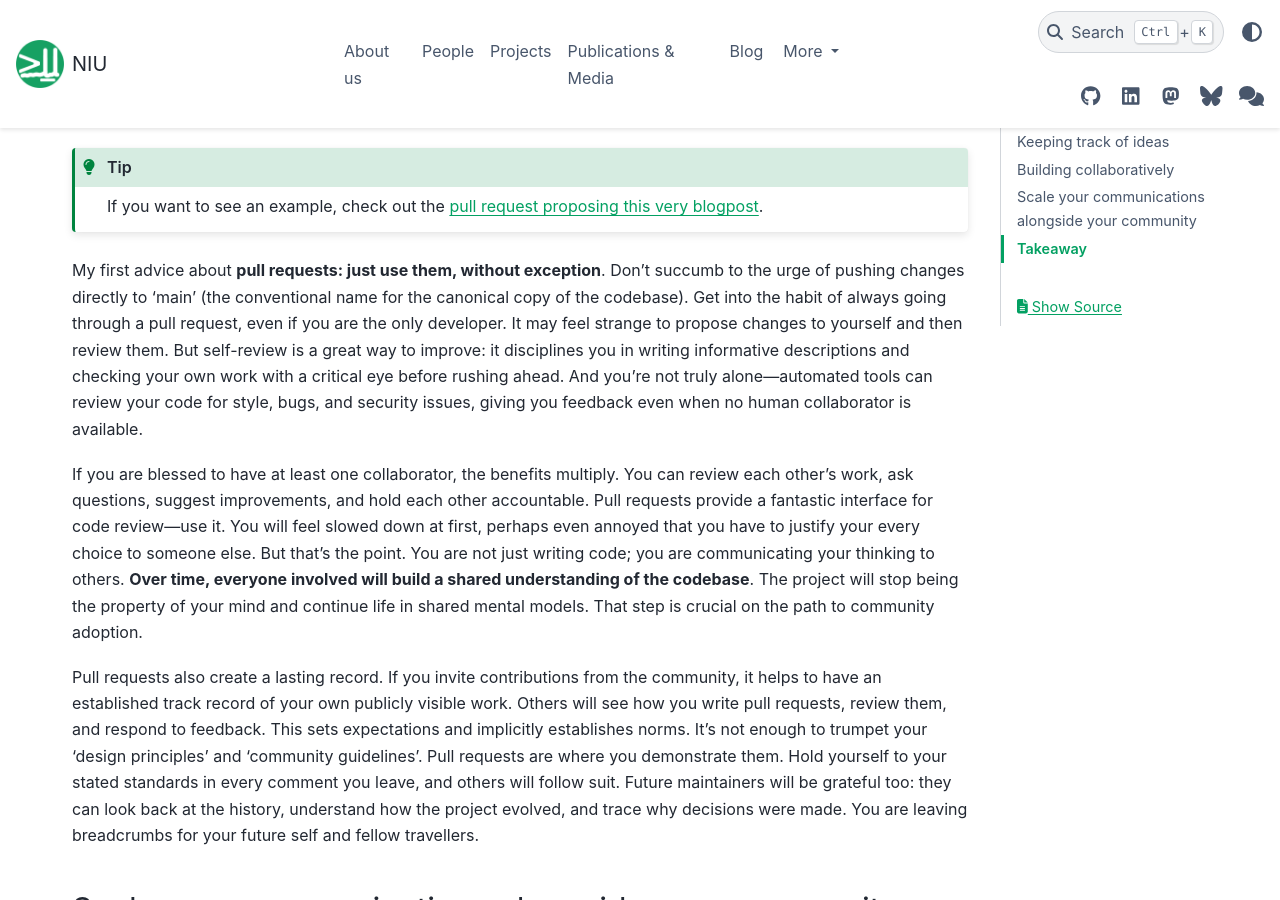
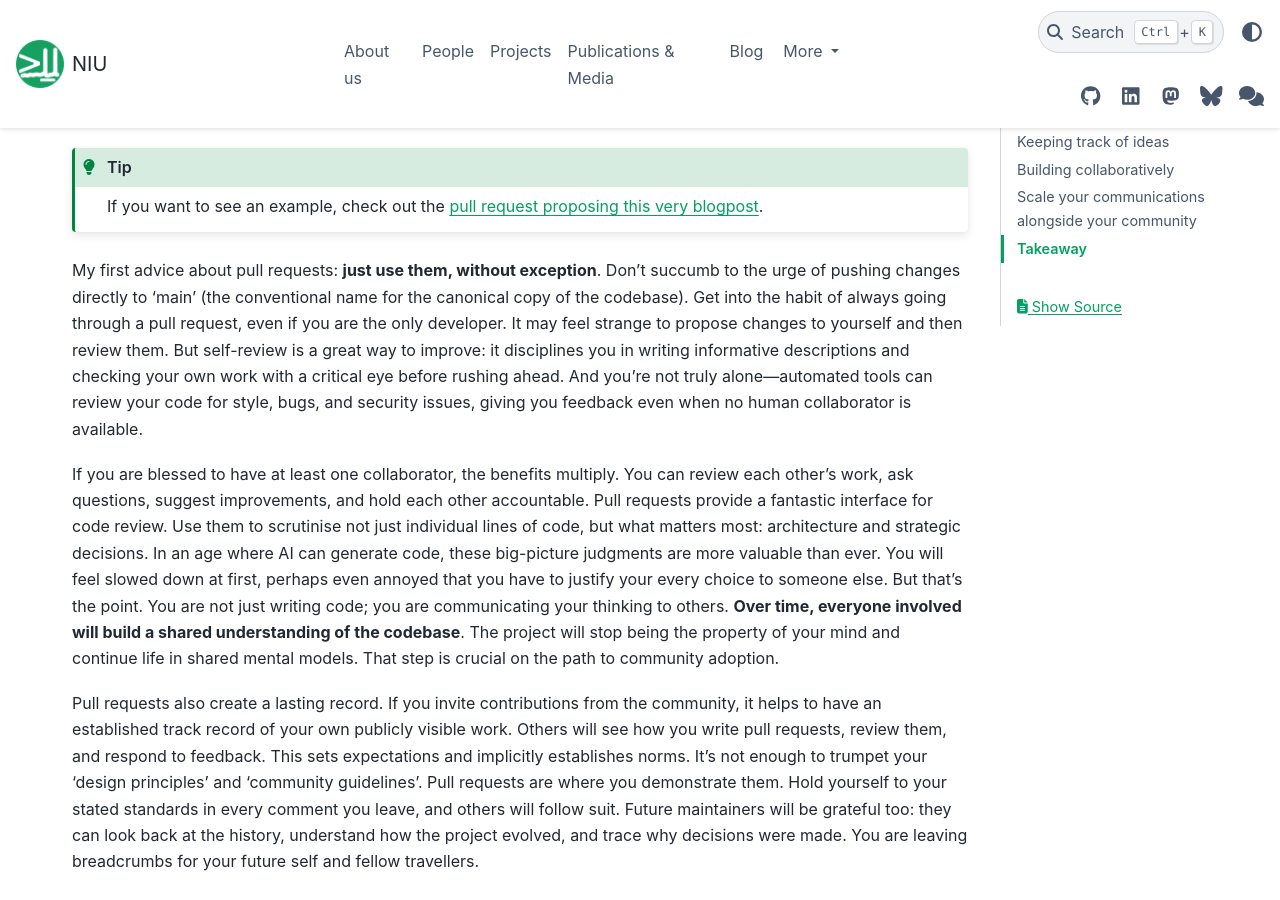
Before and after one commit to neuroinformatics-unit/neuroinformatics-unit.github.io, a Sphinx documentation site: the page built from docs/source/blog/trusted-by-design_part3.md, in a window 1280 px wide and 900 px high, scrolled down 2144 px. Built offline with Sphinx 7.4.7 and the PyData theme 0.15.4, drawn with Linux system fonts in a browser that asks for light colours; nearby versions of some CDN libraries; some of the changed text lies outside the part shown.

Commit message:
Final tweaks

```diff
--- a/docs/source/blog/trusted-by-design_part3.md
+++ b/docs/source/blog/trusted-by-design_part3.md
@@ -52,9 +52,9 @@
 If you want to see an example, check out the [pull request proposing this very blogpost](https://github.com/neuroinformatics-unit/neuroinformatics-unit.github.io/pull/240).
 :::
 
-My first advice about **pull requests: just use them, without exception**. Don't succumb to the urge of pushing changes directly to 'main' (the conventional name for the canonical copy of the codebase). Get into the habit of always going through a pull request, even if you are the only developer. It may feel strange to propose changes to yourself and then review them. But self-review is a great way to improve: it disciplines you in writing informative descriptions and checking your own work with a critical eye before rushing ahead. And you're not truly alone—automated tools can review your code for style, bugs, and security issues, giving you feedback even when no human collaborator is available.
+My first advice about pull requests: **just use them, without exception**. Don't succumb to the urge of pushing changes directly to 'main' (the conventional name for the canonical copy of the codebase). Get into the habit of always going through a pull request, even if you are the only developer. It may feel strange to propose changes to yourself and then review them. But self-review is a great way to improve: it disciplines you in writing informative descriptions and checking your own work with a critical eye before rushing ahead. And you're not truly alone—automated tools can review your code for style, bugs, and security issues, giving you feedback even when no human collaborator is available.
 
-If you are blessed to have at least one collaborator, the benefits multiply. You can review each other's work, ask questions, suggest improvements, and hold each other accountable. Pull requests provide a fantastic interface for code review—use it. You will feel slowed down at first, perhaps even annoyed that you have to justify your every choice to someone else. But that's the point. You are not just writing code; you are communicating your thinking to others. **Over time, everyone involved will build a shared understanding of the codebase**. The project will stop being the property of your mind and continue life in shared mental models. That step is crucial on the path to community adoption.
+If you are blessed to have at least one collaborator, the benefits multiply. You can review each other's work, ask questions, suggest improvements, and hold each other accountable. Pull requests provide a fantastic interface for code review. Use them to scrutinise not just individual lines of code, but what matters most: architecture and strategic decisions. In an age where AI can generate code, these big-picture judgments are more valuable than ever. You will feel slowed down at first, perhaps even annoyed that you have to justify your every choice to someone else. But that's the point. You are not just writing code; you are communicating your thinking to others. **Over time, everyone involved will build a shared understanding of the codebase**. The project will stop being the property of your mind and continue life in shared mental models. That step is crucial on the path to community adoption.
 
 Pull requests also create a lasting record. If you invite contributions from the community, it helps to have an established track record of your own publicly visible work. Others will see how you write pull requests, review them, and respond to feedback. This sets expectations and implicitly establishes norms. It's not enough to trumpet your 'design principles' and 'community guidelines'. Pull requests are where you demonstrate them. Hold yourself to your stated standards in every comment you leave, and others will follow suit. Future maintainers will be grateful too: they can look back at the history, understand how the project evolved, and trace why decisions were made. You are leaving breadcrumbs for your future self and fellow travellers.
 
@@ -77,7 +77,7 @@
 
 Community Calls are regular video meetings open to everyone. They are great for putting faces to GitHub handles, building rapport, and having free-form conversations. They are also opportunities to share updates, gather feedback, and brainstorm together. We advertise them ahead of time (with an agenda) and share meeting notes publicly afterwards. It can be hard to know when your project is ready for Community Calls. If unsure, err on the earlier side. When we introduced them for *movement*, we thought no one would show up—we were pleasantly surprised. **"Nobody cares about my project" is a self-fulfilling prophecy.** Give people a chance to prove you wrong.
 
-As your community grows, managing all these communication channels can become a burden. There are bad actors out there, and you will have to work to keep a high signal-to-noise ratio. **This means moderation**. You need a clear code of conduct—ideally from the very start—and you must enforce it consistently. You may also need governance structures and perhaps a dedicated community manager.
+As your community grows, managing all these communication channels can become a burden. There are bad actors out there, and you will have to work to keep a high signal-to-noise ratio. This means moderation. You need a clear [code of conduct](https://opensource.guide/code-of-conduct/)[^code-of-conduct]—ideally from the very start—and you must enforce it consistently. You may also need [governance structures](https://opensource.guide/leadership-and-governance/) and perhaps a dedicated community manager.
 
 **But if you've reached this point, congratulations: you have a community.** You have succeeded at making people trust your project. You no longer need my advice—the best of luck to you on your open-source journey!
 
@@ -90,3 +90,5 @@
 [^issue-trackers]: There is nothing special about [GitHub issues](https://docs.github.com/en/issues)—[GitLab](https://gitlab.com), [Codeberg](https://codeberg.org), or various project management systems work just as well.
 
 [^merge-request]: [GitLab](https://docs.gitlab.com/user/project/merge_requests/) calls them "merge requests"—a more descriptive term.
+
+[^code-of-conduct]: The [Contributor Covenant](https://www.contributor-covenant.org) is a good starting point—it's what we use.
```
